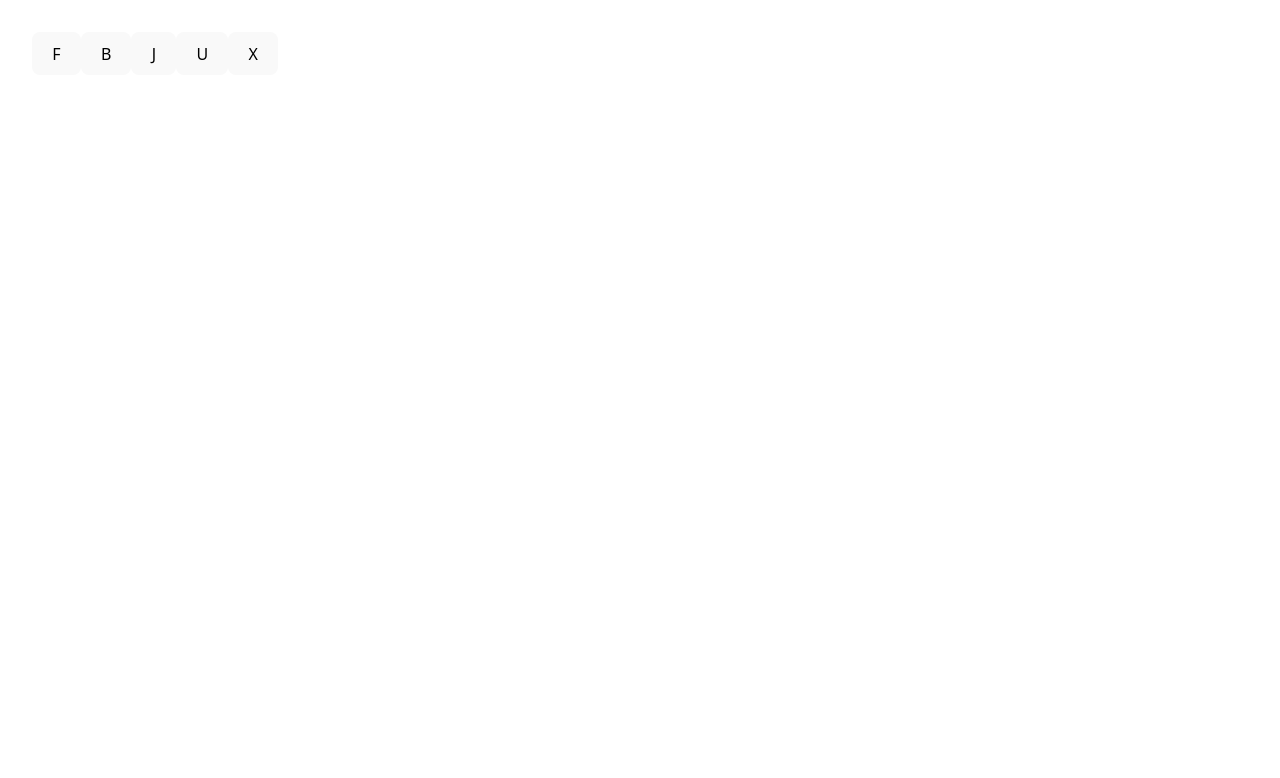
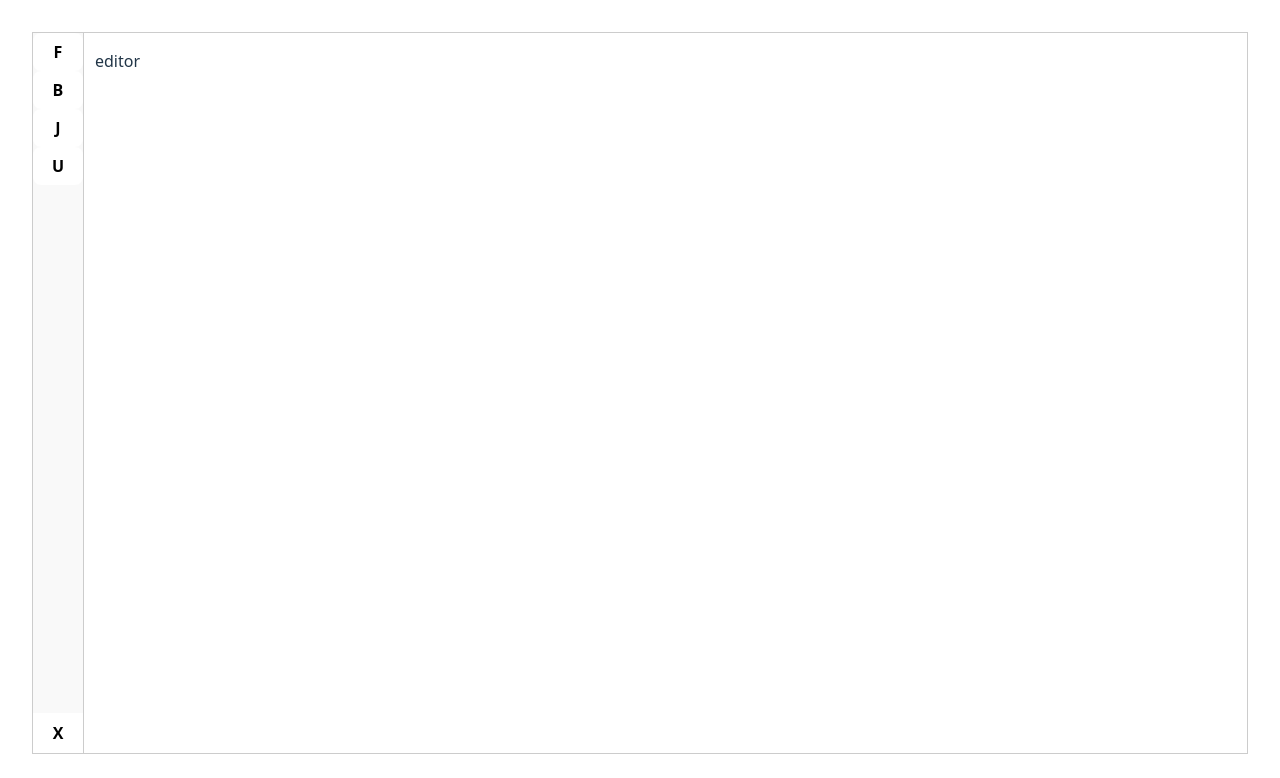
Before and after one commit to pcfields/note-editor-se, a React (Vite) app: page /notes/1 in a window 1280 px wide. Shown: the top 778 px of the page. Built offline with nearby package versions, Linux system fonts and the light colour scheme.

Commit message:
style note editor toolbar

```diff
--- /dev/null
+++ b/src/notes/note-editor/note-editor-toolbar.css
@@ -0,0 +1,31 @@
+.editor-icon-button {
+  background: #fff;
+  color: #000;
+  padding: var(--spacing-2);
+  display: flex;
+  align-items: center;
+  justify-content: center;
+  border: none;
+  cursor: pointer;
+  width: 100%;
+  font-weight: bold;
+  text-decoration: none;
+  box-sizing: border-box;
+  width: 100%;
+}
+
+.editor-icon-button:hover {
+  background: #f0f0f0;
+}
+
+.editor-icon-button:visited {
+  color: #000;
+}
+.note-editor-toolbar {
+  border-right: 1px solid #ccc;
+  background-color: #f9f9f9;
+  display: flex;
+  flex-direction: column;
+  justify-content: space-between;
+  width: 100%;
+}
--- /dev/null
+++ b/src/notes/note-editor/note-editor-toolbar.tsx
@@ -0,0 +1,39 @@
+import { Link } from "react-router";
+import { VisuallyHidden } from "../../shared/visually-hidden";
+import "./note-editor-toolbar.css";
+
+export function NoteEditorToolbar() {
+  return (
+    <div className="note-editor-toolbar" data-testid="note-editor-toolbar">
+      <div>
+        <EditorButton label="Folder">F</EditorButton>
+        <EditorButton label="Bold">B</EditorButton>
+        <EditorButton label="Justify">J</EditorButton>
+        <EditorButton label="Underline">U</EditorButton>
+      </div>
+      <CloseNoteLink />
+    </div>
+  );
+}
+
+type EditorButtonProps = {
+  children: React.ReactNode;
+  label: string;
+};
+
+function EditorButton({ children, label }: EditorButtonProps) {
+  return (
+    <button className="editor-icon-button" type="button">
+      {children}
+      <VisuallyHidden>{label}</VisuallyHidden>
+    </button>
+  );
+}
+
+function CloseNoteLink() {
+  return (
+    <Link className="editor-icon-button" to="/">
+      X<VisuallyHidden>Close Note</VisuallyHidden>
+    </Link>
+  );
+}
--- /dev/null
+++ b/src/notes/note-editor/note-editor.tsx
@@ -0,0 +1,7 @@
+export function NoteEditor() {
+  return (
+    <div data-testid="note-editor">
+      <p>editor</p>
+    </div>
+  );
+}
--- /dev/null
+++ b/src/notes/note-view/note-view.css
@@ -0,0 +1,8 @@
+.note-view-container {
+  display: grid;
+  grid-template-columns: 50px 1fr;
+  border: 1px solid #ccc;
+  gap: var(--spacing-3);
+  background-color: #fff;
+  min-height: 90vh;
+}
--- a/src/notes/note-view/note-view.tsx
+++ b/src/notes/note-view/note-view.tsx
@@ -1,36 +1,12 @@
-import { VisuallyHidden } from "../../shared/visually-hidden";
+import { NoteEditor } from "../note-editor/note-editor";
+import { NoteEditorToolbar } from "../note-editor/note-editor-toolbar";
+import "./note-view.css";
 
 export function NoteView() {
   return (
-    <div data-testid="note-view-container">
-      <Toolbar />
+    <div className="note-view-container" data-testid="note-view-container">
+      <NoteEditorToolbar />
       <NoteEditor />
     </div>
   );
 }
-
-function Toolbar() {
-  return (
-    <div data-testid="note-editor-toolbar">
-      <button type="button">
-        F<VisuallyHidden>Folder</VisuallyHidden>
-      </button>
-      <button type="button">
-        B<VisuallyHidden>Bold</VisuallyHidden>
-      </button>
-      <button type="button">
-        J<VisuallyHidden>Justify</VisuallyHidden>
-      </button>
-      <button type="button">
-        U<VisuallyHidden>Underline</VisuallyHidden>
-      </button>
-      <button type="button">
-        X<VisuallyHidden>Close Note</VisuallyHidden>
-      </button>
-    </div>
-  );
-}
-
-function NoteEditor() {
-  return <div data-testid="note-editor"></div>;
-}
```
